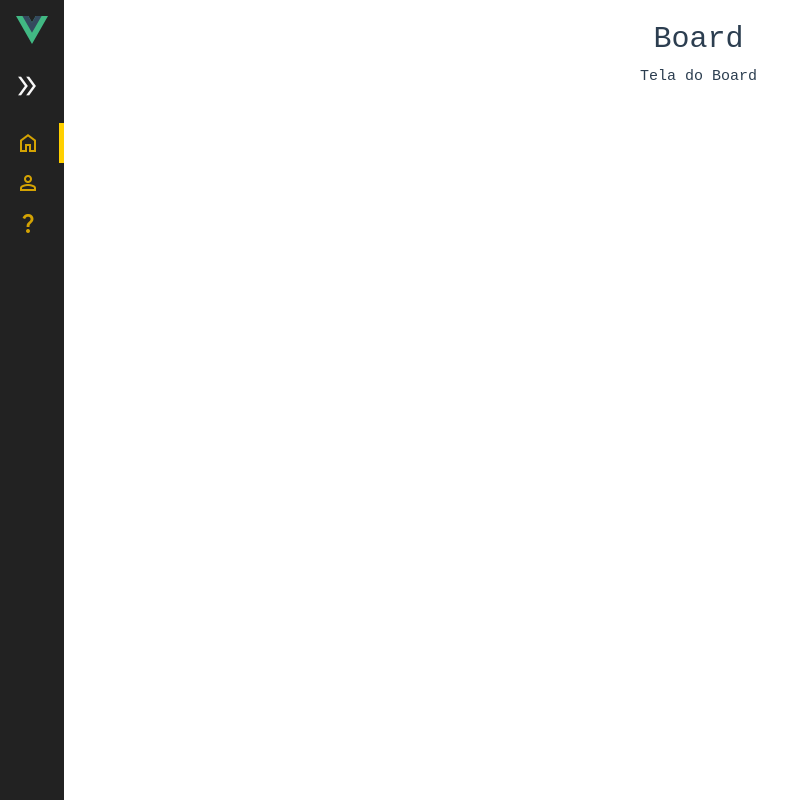
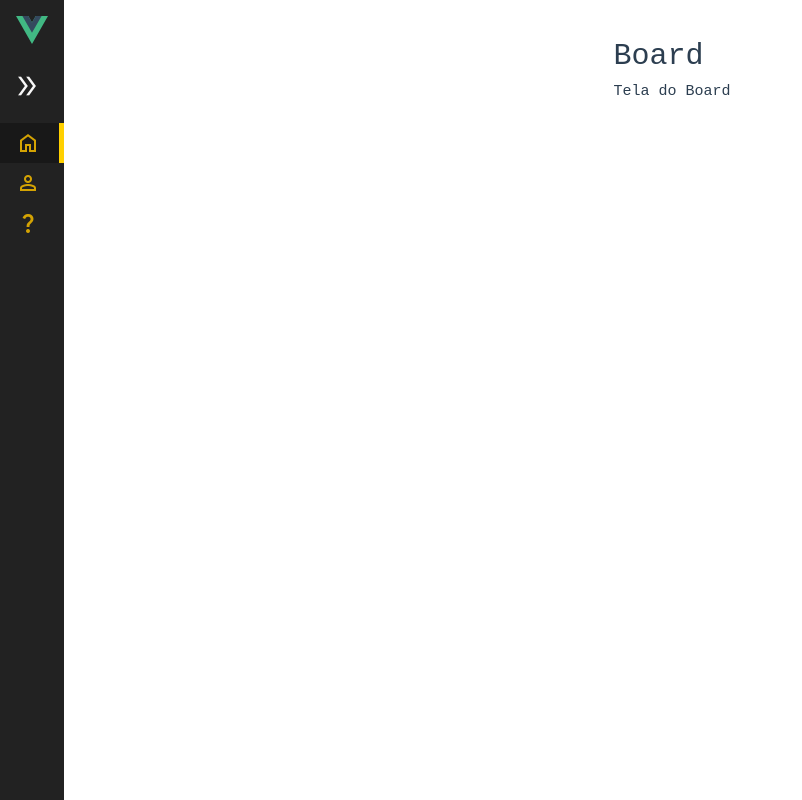
Before and after one commit to jemchaicoski/PostitWebFront, a Vue app: page / in a window 1280 px wide. Shown: the whole page, without its empty margins (0-802 px from the left). Built offline with nearby package versions, Linux system fonts and the light colour scheme.

Commit message:
fix css main content

```diff
--- a/src/App.vue
+++ b/src/App.vue
@@ -1,27 +1,30 @@
 <template>
-  <AppSidebar />
-  <div class="content">
-    <router-view />
+  <div class="layout">
+    <AppSidebar />
+    <div class="content">
+      <router-view />
+    </div>
   </div>
+</template>
 
-</template>
 
 <script setup>
 import AppSidebar from './components/AppSidebar.vue';
 </script>
 
-<style>
-  .content {
-    display: flex;
-    align-content: center;
+<style Lang="sass" scoped>
+.layout {
+  display: contents;
+  min-height: 100vh;
+  min-width: 100vh;
+}
 
-    @media (min-width: 1024px) {
-      * {
-        display: flex;
-        flex-direction: column;
-        align-items: center;
-        margin-top: 2%;
-      }
-    }
-  }
+.content {
+  display: flex;
+  justify-content: center;
+  margin: 0;
+  width: 100%;
+  height: 100%;
+  padding: 2rem;
+}
 </style>
--- a/src/assets/main.css
+++ b/src/assets/main.css
@@ -22,7 +22,7 @@ a,
 
   #app {
     display: grid;
-    grid-template-columns: 1fr 1fr;
+    grid-template-columns: auto 1fr;
     padding: 0rem;
 
     min-width: 100%;
--- a/src/components/AppSidebar.vue
+++ b/src/components/AppSidebar.vue
@@ -99,7 +99,7 @@ aside {
       }
 
       &.router-link-exact-active {
-        background-color: var(--dark-alt);
+        background-color: var(--vt-c-black);
         border-right: 5px solid var(--primary);
 
         .material-icons,
--- a/src/views/AboutView.vue
+++ b/src/views/AboutView.vue
@@ -1,5 +1,6 @@
 <template>
-  <div class="about-page">
-    <h1>This is an about page</h1>
-  </div>
+    <main class="about-page">
+        <h1>About Page</h1>
+        <p>Tela sobre App</p>
+    </main>
 </template>
```
